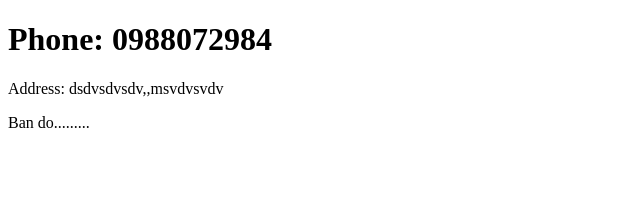
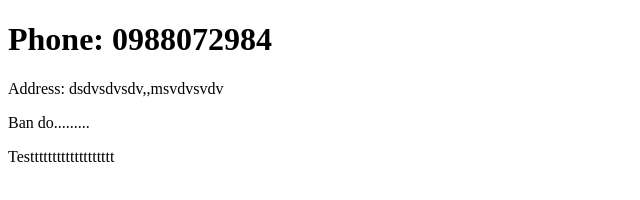
Before and after one commit to blanatole/demo_github_shoponline, a plain HTML site: page lien_he.html in a window 1280 px wide. Shown: the whole page, without its empty margins (0-640 px from the left). Drawn offline with Linux system fonts and the light colour scheme.

Commit message:
Update lien_he.html

```diff
--- a/lien_he.html
+++ b/lien_he.html
@@ -9,5 +9,6 @@
     <h1>Phone: 0988072984</h1>
     <p>Address: dsdvsdvsdv,,msvdvsvdv</p>
     <p>Ban do.........</p>
+    <p>Testtttttttttttttttttt</p>
 </body>
 </html>
```
